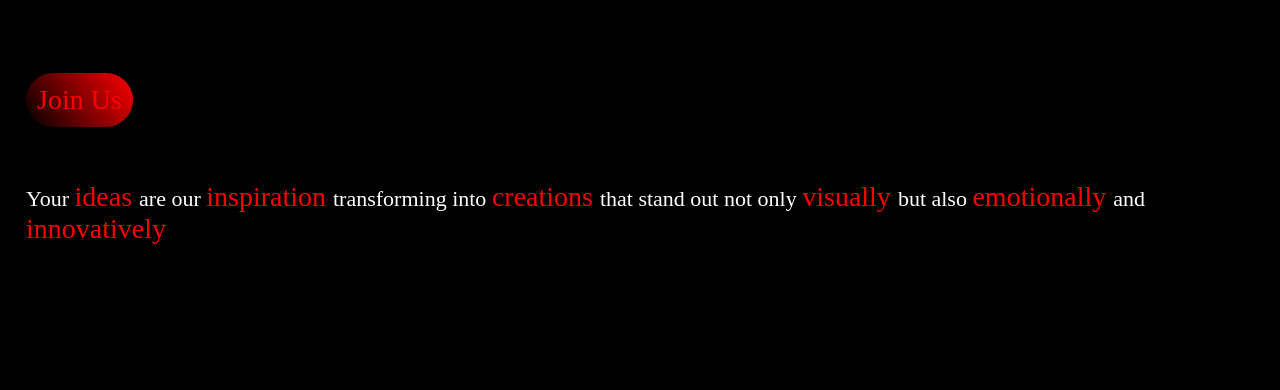
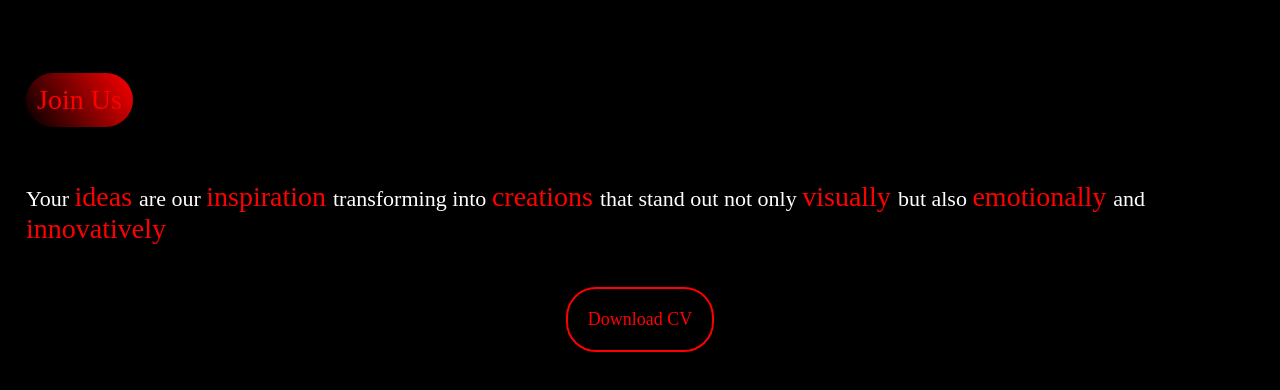
Before and after one commit to avto2006/Website, a plain HTML site: page index.html in a window 1280 px wide. Shown: the part 296-686 px from the top of the page. Drawn offline with Linux system fonts and the light colour scheme.

Commit message:
Some changes in design

```diff
--- a/index.html
+++ b/index.html
@@ -34,6 +34,9 @@
     </section>
 
     <footer>
+         <div class="downloadCv">
+            <a href="#" id="a4">Download CV</a>
+         </div>
 
     </footer>
 
--- a/style.css
+++ b/style.css
@@ -85,3 +85,24 @@ header nav a {
     color: red;
     font-size: 28px;
 }
+
+.downloadCv{
+    display: flex;
+    justify-content: center;
+}
+
+.downloadCv #a4 {
+    color: red;
+    border: 2px solid red;
+    border-radius: 30px;
+    padding: 20px;
+    text-decoration: none;
+    font-size: 18px;
+    margin-top: 20px;
+    margin-bottom: 30px;
+}
+
+.downloadCv #a4:hover {
+    color: white;
+    background-color: red;
+}
```
